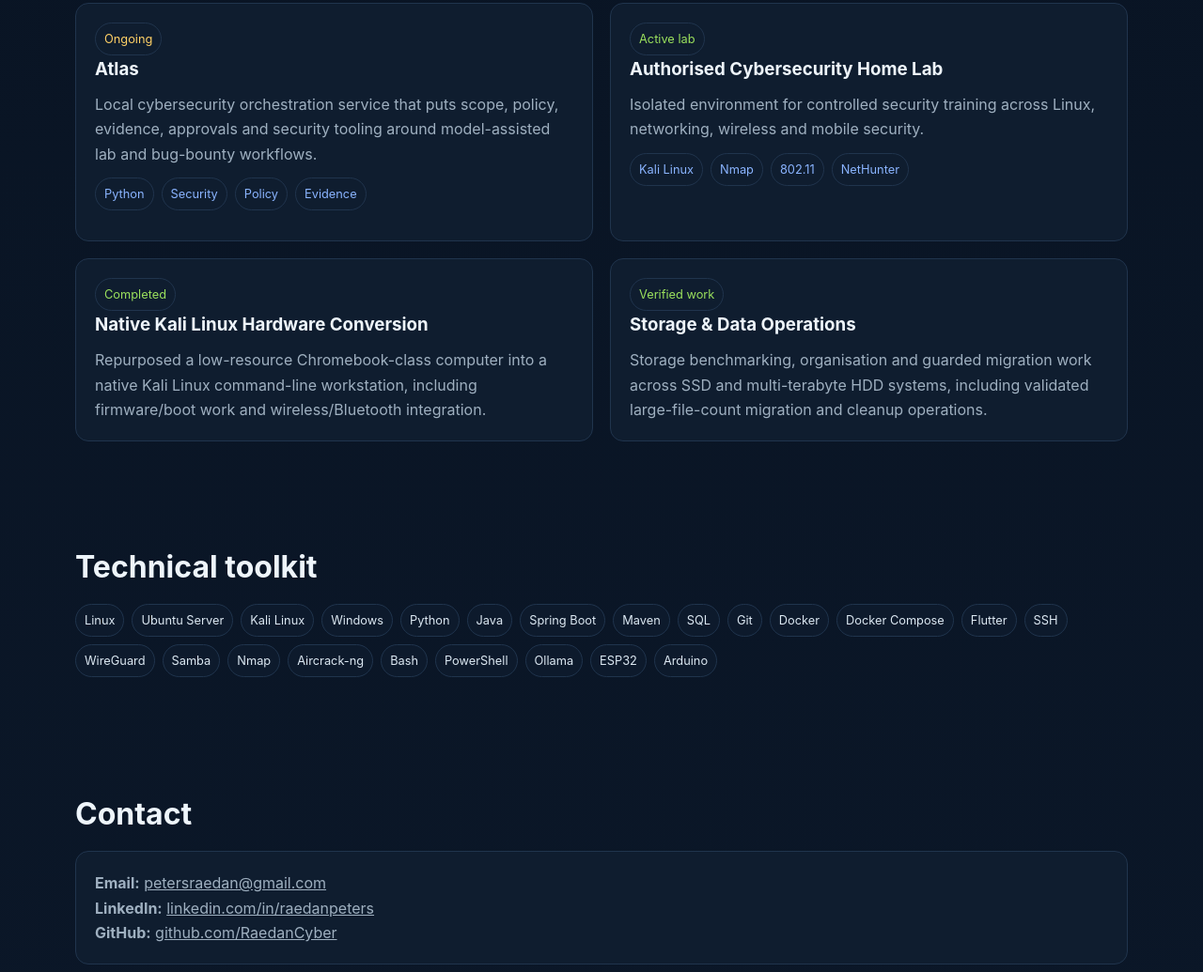
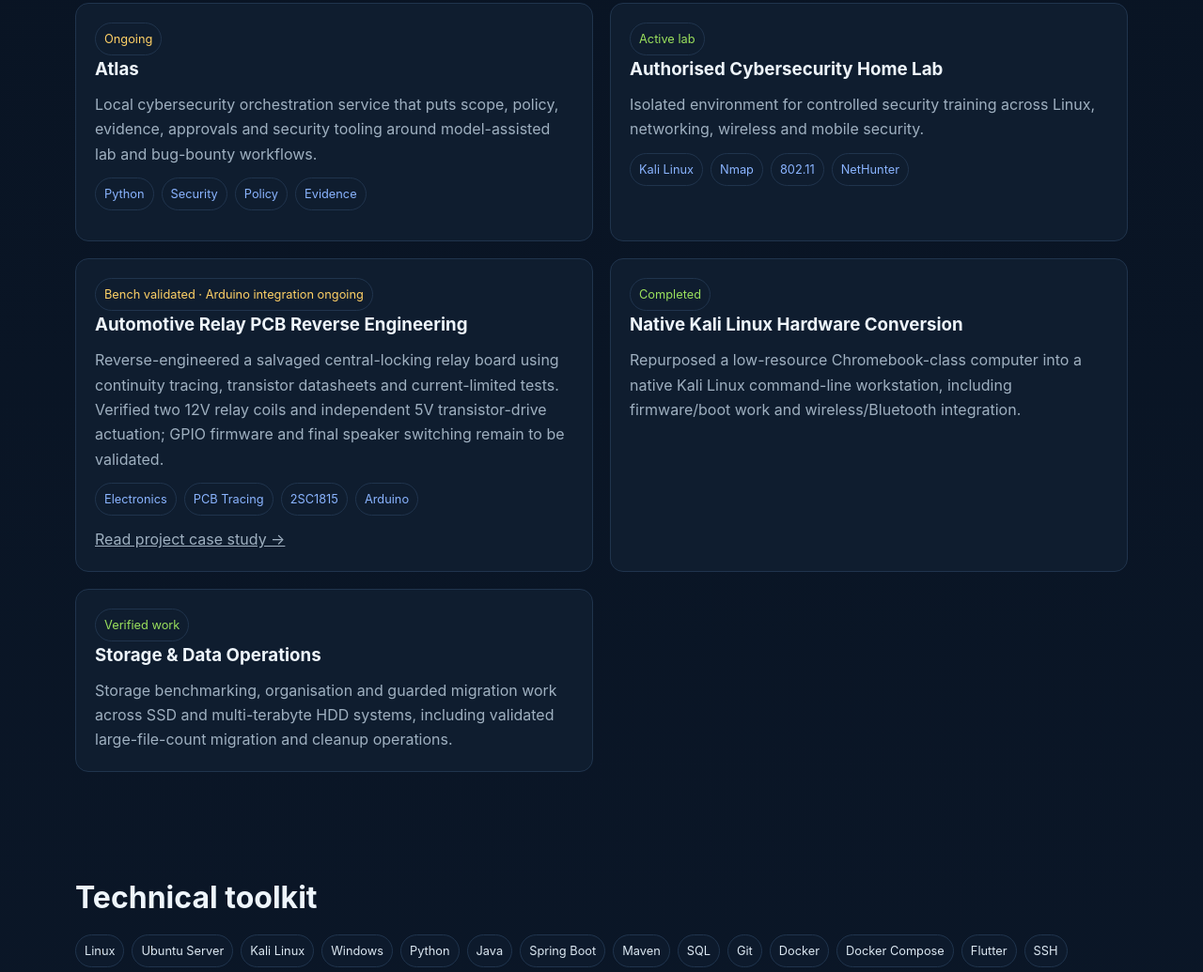
Before and after one commit to RaedanCyber/RaedanCyber.github.io, a plain HTML site: page index.html in a window 1280 px wide. Shown: the part 1943-2978 px from the top of the page at 94% size. Drawn offline with Linux system fonts and the light colour scheme.

Commit message:
Feature dual-relay reverse engineering on portfolio homepage

```diff
--- a/index.html
+++ b/index.html
@@ -19,6 +19,7 @@
 <div class="card"><div class="status ongoing">Ongoing</div><h3>Rae-I</h3><p>Personal AI/orchestration platform running from the server and designed to coordinate tools, devices, specialist agents and controlled automation.</p><div class="meta"><span class="tag">Python</span><span class="tag">Orchestration</span><span class="tag">WireGuard</span><span class="tag">Local AI</span></div></div>
 <div class="card"><div class="status ongoing">Ongoing</div><h3>Atlas</h3><p>Local cybersecurity orchestration service that puts scope, policy, evidence, approvals and security tooling around model-assisted lab and bug-bounty workflows.</p><div class="meta"><span class="tag">Python</span><span class="tag">Security</span><span class="tag">Policy</span><span class="tag">Evidence</span></div></div>
 <div class="card"><div class="status">Active lab</div><h3>Authorised Cybersecurity Home Lab</h3><p>Isolated environment for controlled security training across Linux, networking, wireless and mobile security.</p><div class="meta"><span class="tag">Kali Linux</span><span class="tag">Nmap</span><span class="tag">802.11</span><span class="tag">NetHunter</span></div></div>
+<div class="card"><div class="status ongoing">Bench validated · Arduino integration ongoing</div><h3>Automotive Relay PCB Reverse Engineering</h3><p>Reverse-engineered a salvaged central-locking relay board using continuity tracing, transistor datasheets and current-limited tests. Verified two 12V relay coils and independent 5V transistor-drive actuation; GPIO firmware and final speaker switching remain to be validated.</p><div class="meta"><span class="tag">Electronics</span><span class="tag">PCB Tracing</span><span class="tag">2SC1815</span><span class="tag">Arduino</span></div><p><a href="projects/automotive-relay-reverse-engineering.html">Read project case study →</a></p></div>
 <div class="card"><div class="status">Completed</div><h3>Native Kali Linux Hardware Conversion</h3><p>Repurposed a low-resource Chromebook-class computer into a native Kali Linux command-line workstation, including firmware/boot work and wireless/Bluetooth integration.</p></div>
 <div class="card"><div class="status">Verified work</div><h3>Storage & Data Operations</h3><p>Storage benchmarking, organisation and guarded migration work across SSD and multi-terabyte HDD systems, including validated large-file-count migration and cleanup operations.</p></div>
 </div></div></section>
```
